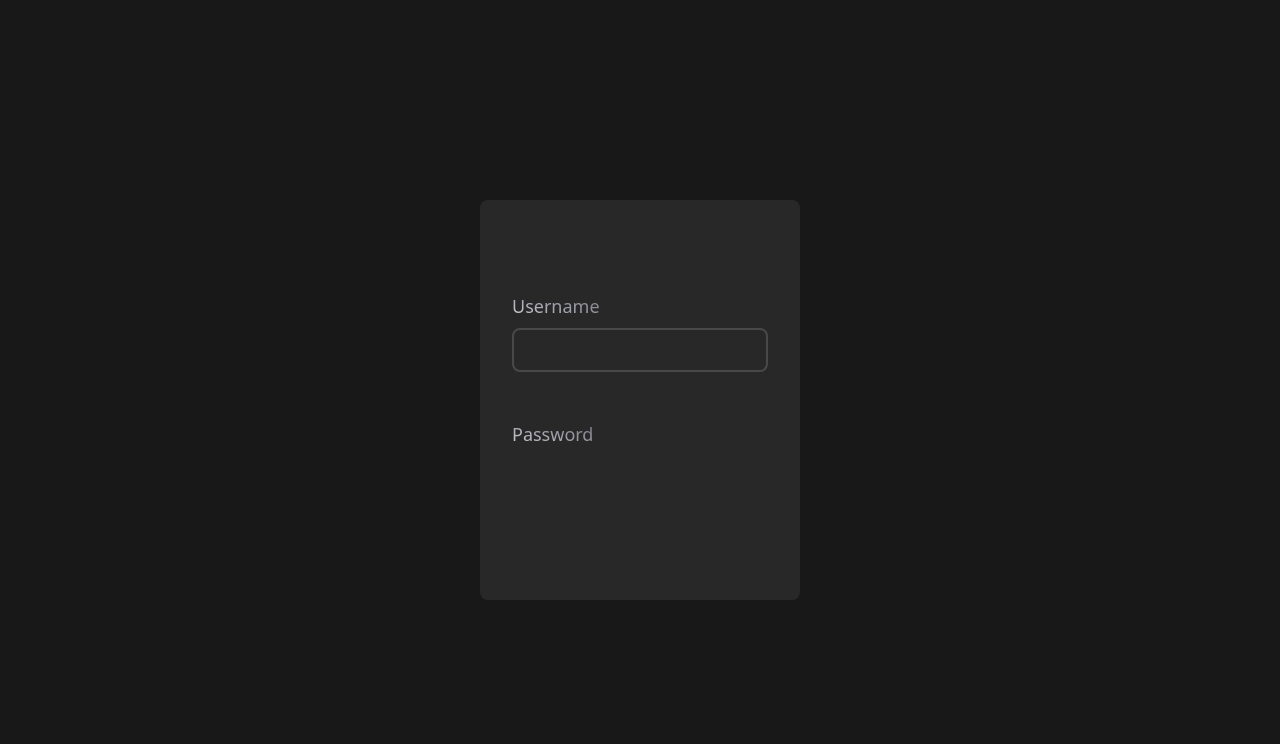
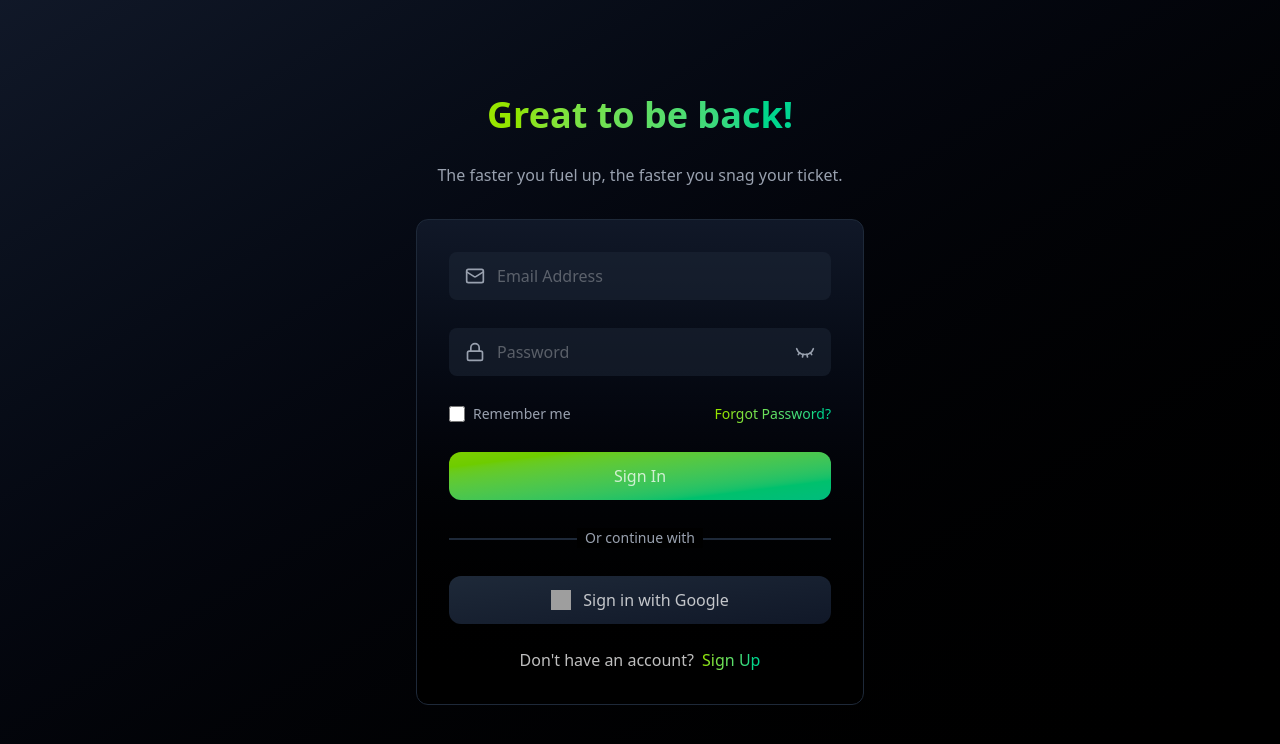
Before and after one commit to Vignesh-G-1009/TicketEase, a SvelteKit app: page /login in a window 1280 px wide. Shown: the top 744 px of the page. Built offline with nearby package versions, Linux system fonts and the light colour scheme; grey boxes are pictures that could not be loaded.

Commit message:
Login page UI changes

```diff
--- a/package.json
+++ b/package.json
@@ -21,5 +21,8 @@
 		"tailwindcss": "^4.0.0",
 		"typescript": "^5.0.0",
 		"vite": "^6.0.0"
+	},
+	"dependencies": {
+		"lucide-svelte": "^0.475.0"
 	}
 }
--- a/src/app.css
+++ b/src/app.css
@@ -2,5 +2,30 @@
 
 @theme {
   --color-midnight: #181818;
-  --color-lightGrey : #282828;
+  --color-lightGrey: #282828;
+  --color-darkGrey: #101010;
 }
+
+.input-gradient {
+  position: relative;
+
+}
+
+.input-gradient::before {
+  content: "";
+  position: absolute;
+  inset: -2px;
+  z-index: -1;
+  border-radius: 0.5rem;
+  opacity: 0;
+  transition: opacity 0.2s ease-in;
+  background: linear-gradient(to right, rgb(125, 220, 30), rgb(15, 185, 130));
+}
+
+.input-gradient:hover::before {
+  opacity: 0.5;
+}
+
+.input-gradient:focus-within::before {
+  opacity: 1;
+}
--- a/src/routes/+page.svelte
+++ b/src/routes/+page.svelte
@@ -1,5 +1,5 @@
 <div class="bg-midnight h-screen flex items-center justify-center">
-    <div class="fixed top-0 h-20 px-7 w-full bg-lightGrey">
+    <div class="fixed top-0 h-20 px-7 w-full bg-darkGrey">
         <div class="flex justify-between items-center h-full">
             <div class="flex space-x-5 items-center">
                 <img class="h-16" src="https://static.vecteezy.com/system/resources/previews/018/931/148/original/cartoon-ticket-icon-png.png" alt="Logo" />
@@ -8,22 +8,22 @@
             <div class="flex space-x-7 items-center">
                 <a href="/login" class="text-xl bg-gradient-to-br from-blue-300 via-blue-500 to-blue-700
                     hover:bg-gradient-to-br hover:from-blue-500 hover:via-blue-700 hover:to-blue-900 text-transparent bg-clip-text">
-                    Login
+                    Log In
                 </a>
-                <a href="/register" class="text-xl bg-gradient-to-br from-emerald-300 via-emerald-500 to-emerald-700
+                <a href="/signup" class="text-xl bg-gradient-to-br from-emerald-300 via-emerald-500 to-emerald-700
                     hover:bg-gradient-to-br hover:from-emerald-500 hover:via-emerald-700 hover:to-emerald-900 text-transparent bg-clip-text">
-                    Register
+                    Sign Up
                 </a>
             </div>
         </div>
         <div class="flex justify-evenly items-center py-20">
-            <div class="h-60 w-md bg-lightGrey rounded-lg flex items-center justify-center text-white/15">
+            <div class="h-60 w-md bg-darkGrey rounded-lg flex items-center justify-center text-white/15">
                 Museum 1
             </div>
-            <div class="h-60 w-md bg-lightGrey rounded-lg flex items-center justify-center text-white/15">
+            <div class="h-60 w-md bg-darkGrey rounded-lg flex items-center justify-center text-white/15">
                 Museum 2
             </div>
-            <div class="h-60 w-md bg-lightGrey rounded-lg flex items-center justify-center text-white/15">
+            <div class="h-60 w-md bg-darkGrey rounded-lg flex items-center justify-center text-white/15">
                 Museum 3
             </div>
         </div>
--- a/src/routes/login/+page.svelte
+++ b/src/routes/login/+page.svelte
@@ -1,11 +1,132 @@
-<div class="bg-midnight h-screen flex items-center justify-center">
-    <div class="bg-lightGrey h-[50vh] w-[25vw] rounded-lg flex flex-col items-center justify-center text-white/15 space-y-10">
-        <div class="h-[12vh] w-[20vw] flex flex-col items-start justify-evenly">
-            <label for="Username" class="text-lg text-transparent bg-gradient-to-tr from-zinc-300 via-zinc-400 to-zinc-500 bg-clip-text">Username</label>
-            <input type="text" name="Username" id="Username" class="w-full px-3 py-2 border-2 border-white/15 rounded-lg focus:outline-none focus:border-transparent focus:ring-2 focus:ring-red-500">
-        </div>
-        <div class="h-[12vh] w-[20vw]">
-            <label for="Password" class="text-lg text-transparent bg-gradient-to-tr from-zinc-300 via-zinc-400 to-zinc-500 bg-clip-text">Password</label>
-        </div>
-    </div>
+<script lang="ts">
+	import { Mail, Lock, Eye, EyeClosed } from 'lucide-svelte';
+
+	let showPassword = false;
+	const togglePassword = () => {
+		showPassword = !showPassword;
+	}
+
+	let email = '';
+	let password = '';
+	const handleSubmit = (event: Event) => {
+		event.preventDefault();
+		console.log('Login: ', {email, password});
+	}
+
+	const handleGoogleSignIn = () => {
+		console.log("Google Sign In Clicked");
+	}
+</script>
+
+<div class="min-h-screen text-white/75 bg-gradient-to-br from-gray-900 to-black flex items-center justify-center p-4">
+	<div class="flex flex-col items-center justify-stretch space-y-5">
+		<h1 class="h-12 text-4xl font-bold bg-gradient-to-r from-lime-400 to-emerald-400 bg-clip-text text-transparent">
+			Great to be back!
+		</h1>
+		<h2 class="text-gray-400 pb-3">
+			The faster you fuel up, the faster you snag your ticket.
+		</h2>
+		<div class="w-md bg-gradient-to-b from-gray-900 to-black rounded-xl shadow-[0_0_15px_rgba(0, 0, 0, 0.7)] p-8 border-[1.5px] border-gray-800 backdrop-blur-sm">
+			<form on:submit={handleSubmit}>
+				<div class="space-y-7">
+					<div class="relative group input-gradient">
+						<div class="absolute inset-y-0 l-0 pl-4 flex items-center pointer-events-none">
+							<Mail class="h-5 w-5 text-gray-400 group-focus-within:text-emerald-400 transition-colors" />
+						</div>
+						<input
+						type="email"
+						bind:value={email}
+						class="block w-full pl-12 pr-3 py-3 rounded-lg bg-gray-800/50 hover:bg-gray-800/80 focus:bg-gray-900/90 placeholder-white/30 transition-all duration-200 focus:outline-none"
+						placeholder="Email Address"
+						required
+						/>
+					</div>
+
+					<div class="relative group input-gradient">
+						<div class="absolute inset-y-0 l-0 pl-4 flex items-center pointer-events-none">
+							<Lock class="h-5 w-5 text-gray-400 group-focus-within:text-emerald-400 transition-colors" />
+						</div>
+						<input
+							type={showPassword ? "text" : "password"}
+							bind:value={password}
+							class="block w-full px-12 pr-3 py-3 rounded-lg bg-gray-800/50 hover:bg-gray-800/80 focus:bg-gray-900/90 placeholder-white/30 transition-all duration-200 focus:outline-none"
+							placeholder="Password"
+							required
+						/>
+						<button
+							type="button"
+							on:click={togglePassword}
+							class="absolute inset-y-0 right-0 pr-4 flex items-center cursor-pointers"
+						>
+							{#if showPassword}
+								<Eye class="w-5 h-5 text-gray-400" />
+							{:else}
+								<EyeClosed class="w-5 h-5 text-gray-400" />
+							{/if}
+						</button>
+					</div>
+
+					<div class="flex items-center justify-between">
+						<div class="flex items-center">
+							<input
+								type="checkbox"
+								id="remember-me"
+								class="h-4 w-4"
+							/>
+							<label for="remenber-me" class="ml-2 block text-sm text-gray-400">
+								Remember me
+							</label>
+						</div>
+						<button
+							type="button"
+							class="text-sm bg-gradient-to-r from-lime-400 to-emerald-400 bg-clip-text text-transparent
+							hover:from-lime-600 hover:to-emerald-600 focus:from-teal-500 focus:to-green-500 transition-all duration-200"
+						>
+							Forgot Password?
+						</button>
+					</div>
+
+					<button
+						type="submit"
+						class="w-full py-3 px-4 rounded-xl bg-gradient-to-br from-lime-500 to-emerald-500 hover:from-lime-600 hover:to-emerald-600
+						font-medium focus:outline-none focus:from-teal-500 focus:to-green-500 transition-all duration-200"
+					>
+						Sign In
+					</button>
+
+					<div class="relative">
+						<div class="absolute inset-0 pt-0.5 flex items-center">
+							<div class="w-full border-[1px] border-gray-800"></div>
+						</div>
+						<div class="relative flex justify-center text-sm">
+						  	<span class="px-2 bg-black text-gray-400">Or continue with</span>
+						</div>
+					</div>
+
+					<button
+						type="button"
+						on:click={handleGoogleSignIn}
+						class="flex items-center justify-center w-full py-3 px-4 rounded-xl bg-gradient-to-br from-gray-800 to-gray-900 hover:from-gray-900 hover:to-gray-950
+						font-medium focus:outline-none focus:from-gray-700 focus:to-gray-8s00 transition-all duration-200"
+					>
+						<img src="./src/assets/search.png" alt="Google" class="h-5 w-5 mr-3">
+						Sign in with Google
+					</button>
+				</div>
+			</form>
+
+			<div class="mt-6 text-center">
+				<p>
+					Don't have an account?
+					<a
+						href="/signup"
+						class="pl-1 bg-gradient-to-r from-lime-400 to-emerald-400 bg-clip-text text-transparent
+						hover:from-lime-600 hover:to-emerald-600 focus:from-teal-500 focus:to-green-500 transition-all duration-200"
+					>
+						Sign Up
+					</a>
+				</p>
+			</div>
+		</div>
+	</div>
 </div>
```
Also changed, not shown: 1 other file (tests, documents, lock files or other folders).
